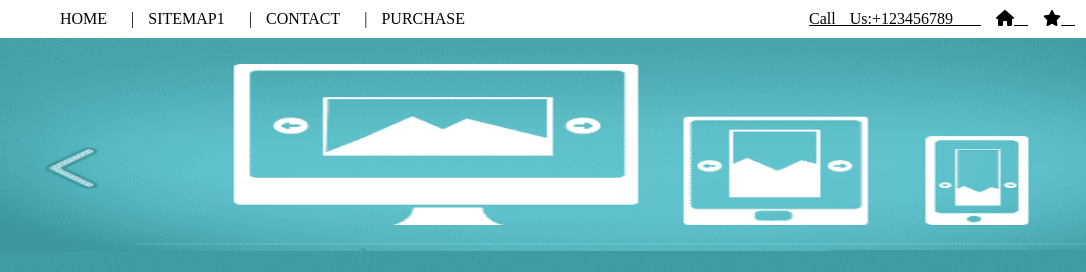
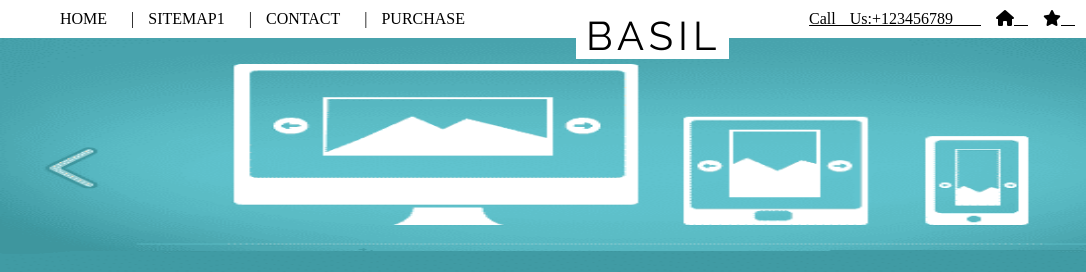
Before and after one commit to ShivadeUdayachandra/UI-Training-Apple-Academy, a plain HTML site: page index_basil.html in a window 1280 px wide. Shown: the top 272 px of the page, 0-1086 px from the left. Drawn offline with Linux system fonts and the light colour scheme; files whose address does not match are found by name.

Commit message:
add name text overlap navbar

```diff
--- a/css/style.css
+++ b/css/style.css
@@ -19,6 +19,21 @@
     word-spacing: 10px;
     margin: 0;
     margin-top: 0px;
+
+}
+.span_center_text
+{
+color:black;
+font-family: Raleway;
+letter-spacing: 5px;
+font-size: 40px;
+margin-left: 45%;
+margin-right: 45%;
+margin-top: -305px;
+
+
+
+
 
 }
 
--- a/index_basil.html
+++ b/index_basil.html
@@ -22,6 +22,7 @@
 
 
 
+
         <a class="right_nav_items" class="bf_a" href="#" style="padding-right: 50px;"> <i
                 class="fa fa-envelope"></i>&nbsp;</a>
         <a class="right_nav_items" href="#"> <i class="fa fa-recycle"></i>&nbsp;</a>
@@ -37,7 +38,8 @@
 
     <section class="bf_image_slider">
         <img src="images/slide_image.png">
-
+        <p class="span_center_text"><span
+                style="background-color:white;padding-left: 10px;padding-right: 8px;">BASIL</span></p>
     </section>
 
 
```
